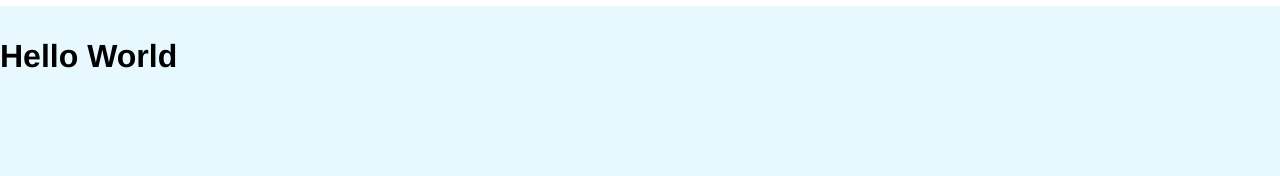
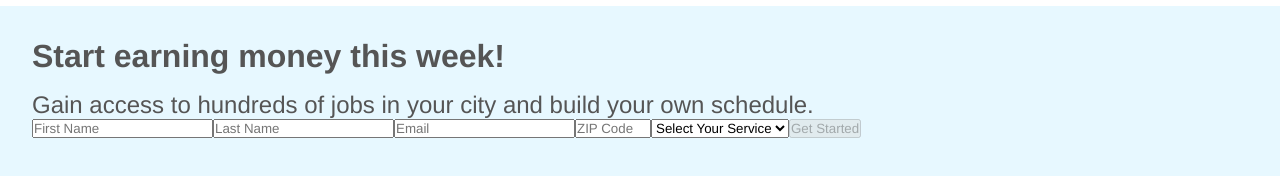
Before and after one commit to minichloe/handyquiz, a React app: page / in a window 1280 px wide. Shown: the part 74-250 px from the top of the page. Built offline with nearby package versions, Linux system fonts and the light colour scheme.

Commit message:
Added basic signup form

```diff
--- a/client/components/signup.js
+++ b/client/components/signup.js
@@ -1,10 +1,56 @@
 import React, { Component } from 'react';
 
 class Signup extends Component {
+  state = {
+    firstName: '',
+    lastName: '',
+    email: '',
+    zipcode: '',
+    service: '',
+    submit: false,
+  };
+
+  handleChange = e => {
+    const value = typeof e.target.value === 'string' ? e.target.value.trim() : e.target.value.toString().trim();
+    this.setState({
+      ...this.state,
+      [e.target.name]: value,
+    });
+  };
+
+  handleSubmit = e => {
+    e.preventDefault();
+  };
+
   render() {
+    const state = this.state;
+    const handyman = 'handyman';
+    const cleaner = 'cleaner';
+    const disabled = state.firstName && state.lastName && state.email && state.zipcode && state.service;
     return (
-      <div>
-        <h1>Hello World</h1>
+      <div className="outerBox">
+        <h1>Start earning money this week!</h1>
+        <h2>Gain access to hundreds of jobs in your city and build your own schedule.</h2>
+        <form id={state.email} onSubmit={this.handleSubmit}>
+          <input type="text" value={state.firstName} name="firstName" placeholder="First Name" onChange={this.handleChange} />
+          <input type="text" value={state.lastName} name="lastName" placeholder="Last Name" onChange={this.handleChange} />
+          <input type="email" value={state.email} name="email" placeholder="Email" onChange={this.handleChange} />
+          <input type="number" value={state.zipcode} name="zipcode" placeholder="ZIP Code" min="00501" max="99950" onChange={this.handleChange} />
+          <select name="service" onChange={this.handleChange} value={state.service}>
+            <option value="" disabled hidden>
+              Select Your Service
+            </option>
+            <option key={cleaner} value={cleaner}>
+              Cleaner
+            </option>
+            <option key={handyman} value={handyman}>
+              Handyman
+            </option>
+          </select>
+          <button type="submit" disabled={!disabled}>
+            Get Started
+          </button>
+        </form>
       </div>
     );
   }
--- a/public/index.html
+++ b/public/index.html
@@ -1,7 +1,7 @@
 <!doctype html>
 <html>
   <head>
-    <title>House Cleaning & Handyman Services | Handy</title>
+    <title>Apply to be a Professional | Handy</title>
     <meta name="viewport" content="width=device-width, initial-scale=1.0">
     <link rel="stylesheet" href="/style.css" />
   </head>
--- a/public/style.css
+++ b/public/style.css
@@ -7,6 +7,7 @@
 
 body {
   background: rgb(231, 248, 255);
+  color: rgb(85, 85, 85);
   height: 100vh;
   padding: 0;
   margin: 0;
@@ -31,6 +32,10 @@ a {
   text-decoration: none;
 }
 
+.outerBox {
+  padding: 2em;
+}
+
 #topbar {
   width: 100vw;
   height: 10vh;
@@ -38,7 +43,6 @@ a {
   flex-direction: row;
   align-items: center;
   padding-top: 2px;
-  margin-bottom: 2em;
   background-color: white;
 }
 
@@ -50,3 +54,14 @@ a {
 .topbarItem {
   padding-left: 2em;
 }
+
+h1 {
+  font-size: 2em;
+  font-weight: bold;
+  margin-bottom: 0.5em;
+}
+
+h2 {
+  font-size: 1.5em;
+  font-weight: normal
+}
```
